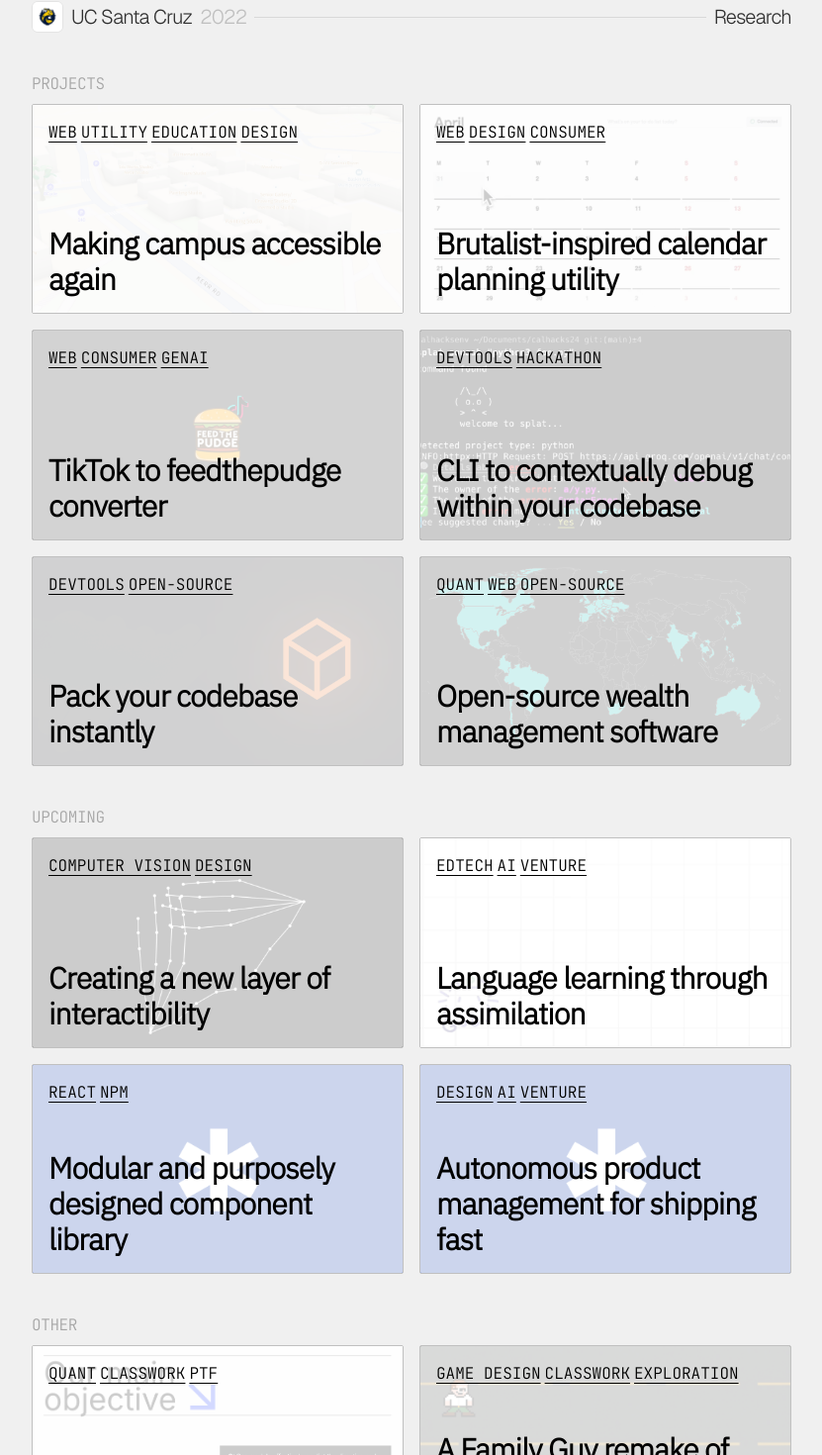
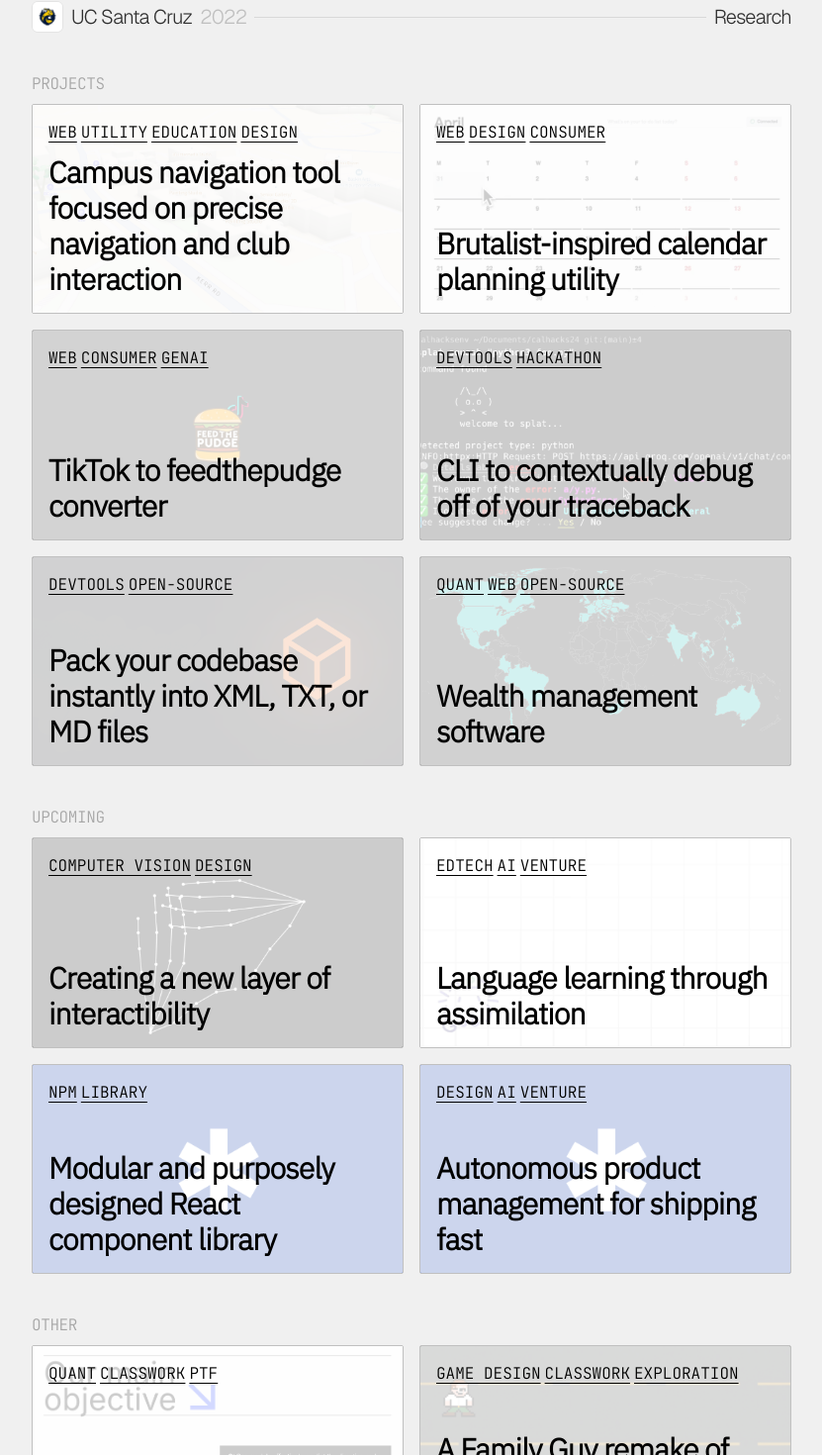
Before and after one commit to vznh/mole, a Next.js app: page / in a window 1280 px wide. Shown: the part 423-1893 px from the top of the page at 99% size, without its empty margins (224-1055 px from the left). Built offline with nearby package versions, Linux system fonts and the light colour scheme.

Commit message:
modify: added new titles, completing #2

```diff
--- a/src/presets/work.ts
+++ b/src/presets/work.ts
@@ -13,7 +13,7 @@ import { ProjectRowProps } from "@/components/ProjectSection";
 export const projects: ProjectRowProps[] = [
   {
     key: 2,
-    title: "Making campus accessible again",
+    title: "Campus navigation tool focused on precise navigation and club interaction",
     categories: ["web", "utility", "education", "design"],
     imgPaths: [
       "/images/projects/pathfinder/1.png",
@@ -48,7 +48,7 @@ export const projects: ProjectRowProps[] = [
   },
   {
     key: 7,
-    title: "CLI to contextually debug within your codebase",
+    title: "CLI to contextually debug off of your traceback",
     imgPaths: [
       "/images/projects/splat/1.png",
       "/images/projects/splat/2.png",
@@ -61,7 +61,7 @@ export const projects: ProjectRowProps[] = [
   {
     key: 8,
     url: "https://github.com/yamadashy/repomix",
-    title: "Pack your codebase instantly",
+    title: "Pack your codebase instantly into XML, TXT, or MD files",
     imgPaths: [
       "/images/projects/repomix/1.png"
     ],
@@ -70,7 +70,7 @@ export const projects: ProjectRowProps[] = [
   },
   {
     key: 9,
-    title: "Open-source wealth management software",
+    title: "Wealth management software",
     url: "https://github.com/ghostfolio/ghostfolio",
     imgPaths: [
       "/images/projects/ghostfolio/2.png",
@@ -103,8 +103,8 @@ export const upcoming: ProjectRowProps[] = [
   },
   {
     key: 3,
-    title: "Modular and purposely designed component library",
-    categories: ["react", "npm"],
+    title: "Modular and purposely designed React component library",
+    categories: ["npm", "library"],
     imgPaths: [
       "/images/projects/placeholder.png"
     ],
```
